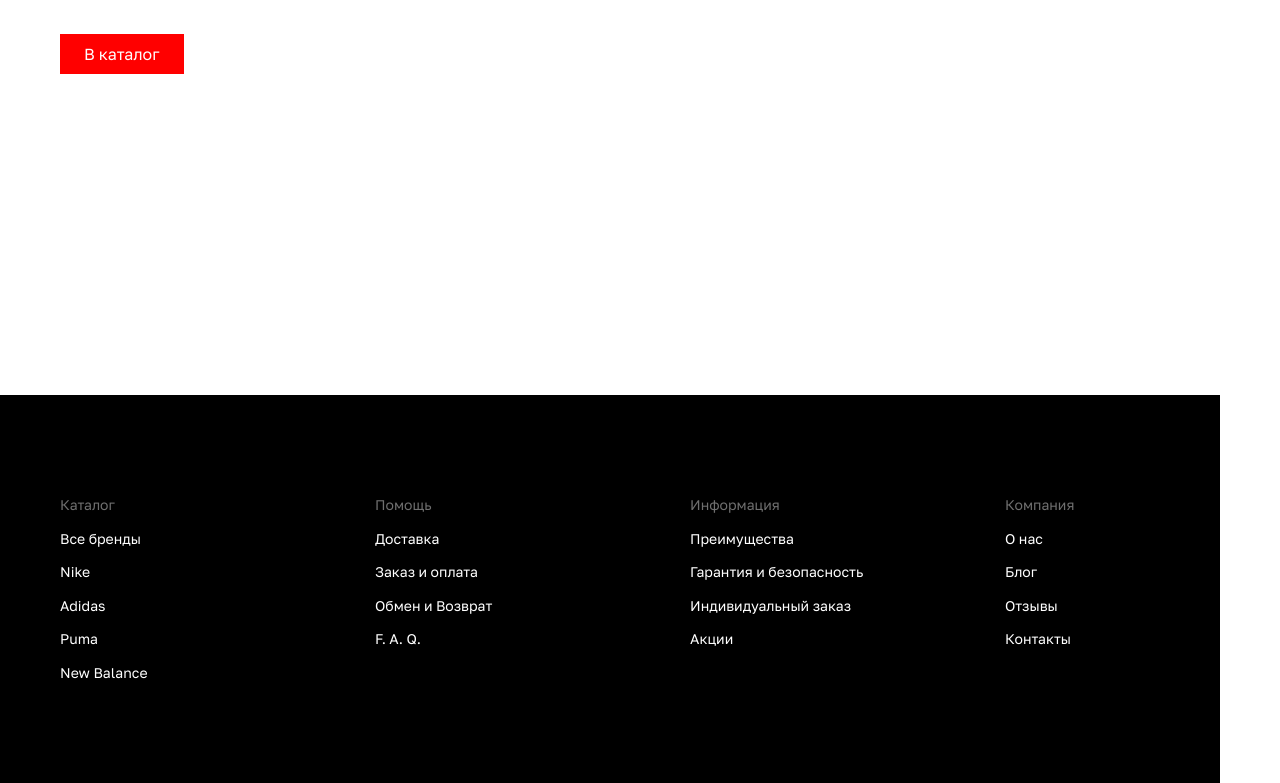
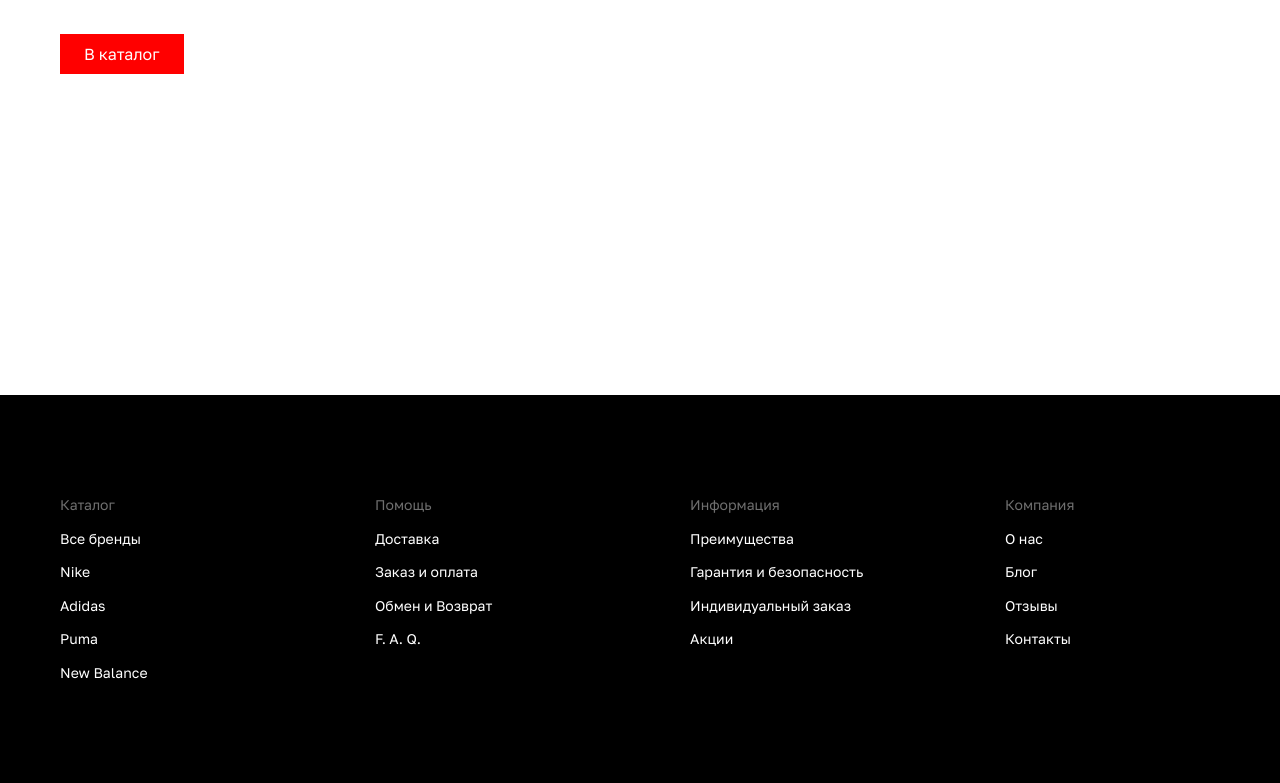
Before and after one commit to TatianaChF/tapir-test, a Nuxt app: page / in a window 1280 px wide. Shown: the part 466-1249 px from the top of the page. Built offline with nearby package versions, Linux system fonts and the light colour scheme.

Commit message:
add margin right

```diff
--- a/app/components/AppFooter.vue
+++ b/app/components/AppFooter.vue
@@ -113,6 +113,7 @@ const company = [
   font-size: 14px;
   line-height: 140%;
   margin-left: -60px;
+  margin-right: -60px;
 
   @include mobile {
     margin-left: -20px;
```
